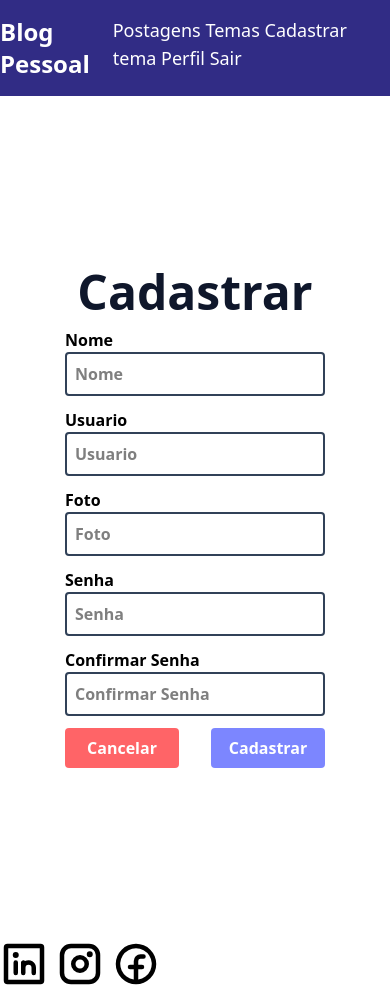
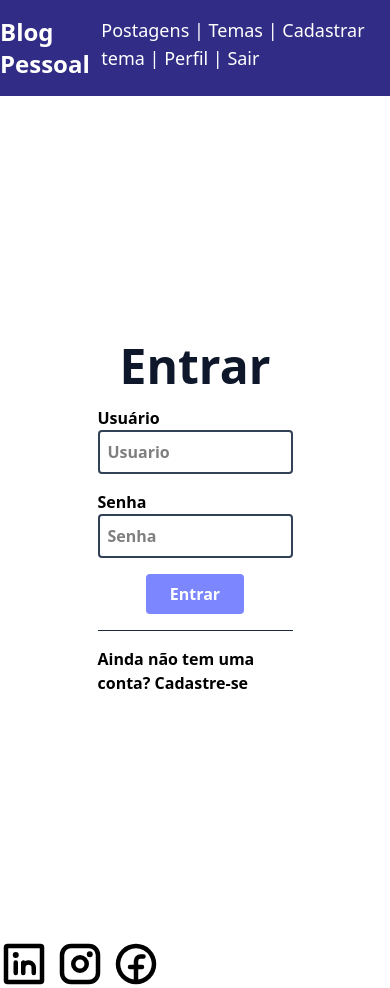
Before and after one commit to Maurikgoya/blogpessoal_react, a React (Vite) app: page / in a window 390 px wide. Built offline with nearby package versions, Linux system fonts and the light colour scheme.

Commit message:
adiciona pagina login

```diff
--- a/src/App.tsx
+++ b/src/App.tsx
@@ -1,25 +1,27 @@
 import { BrowserRouter, Route, Routes } from 'react-router-dom'
 import './App.css'
-// import Home from './pages/home/Home'
+import Footer from './components/footer/Footer'
 import Navbar from './components/navbar/Navbar'
-import Footer from './components/footer/Footer'
+import Home from './pages/home/Home'
+import Login from './pages/login/Login'
 import Cadastro from './pages/cadastro/Cadastro'
 
 function App() {
-
   return (
     <>
- <BrowserRouter>
+        <BrowserRouter>
           <Navbar />
           <div className="min-h-[80vh]">
             <Routes>
-              {/* <Route path="/" element={<Home />} />
-              <Route path="/home" element={<Home />} /> */}
-              <Route path="/" element={<Cadastro />} />
+              <Route path="/" element={<Login />} />
+              <Route path="/home" element={<Home />} />
+              <Route path="/cadastro" element={<Cadastro />} />
+              <Route path="/login" element={<Login />} />
             </Routes>
           </div>
           <Footer />
-        </BrowserRouter>    </>
+        </BrowserRouter>
+    </>
   )
 }
 
--- a/src/components/navbar/Navbar.tsx
+++ b/src/components/navbar/Navbar.tsx
@@ -12,7 +12,7 @@
             Blog Pessoal
           </Link>
           <div className="flex gap-4">
-            Postagens Temas Cadastrar tema Perfil Sair
+            Postagens | Temas | Cadastrar tema | Perfil | Sair
           </div>
         </div>
       </div>
--- /dev/null
+++ b/src/pages/login/Login.css
@@ -0,0 +1,8 @@
+.fundoLogin {
+    background-image: url("https://i.imgur.com/ZZFAmzo.jpg");
+    background-repeat: no-repeat;
+    min-height: 100vh;
+    width: 100%;
+    background-size: cover;
+    background-position: center;
+}
--- /dev/null
+++ b/src/pages/login/Login.tsx
@@ -0,0 +1,52 @@
+import './Login.css';
+
+function Login() {
+
+    return (
+        <>
+            <div className="grid grid-cols-1 lg:grid-cols-2 h-screen place-items-center font-bold ">
+                <form className="flex justify-center items-center flex-col w-1/2 gap-4" >
+                    <h2 className="text-slate-900 text-5xl ">Entrar</h2>
+                    <div className="flex flex-col w-full">
+                        <label htmlFor="usuario">Usuário</label>
+                        <input
+                            type="text"
+                            id="usuario"
+                            name="usuario"
+                            placeholder="Usuario"
+                            className="border-2 border-slate-700 rounded p-2"
+
+                        />
+                    </div>
+                    <div className="flex flex-col w-full">
+                        <label htmlFor="senha">Senha</label>
+                        <input
+                            type="password"
+                            id="senha"
+                            name="senha"
+                            placeholder="Senha"
+                            className="border-2 border-slate-700 rounded p-2"
+
+                        />
+                    </div>
+                    <button
+                        type='submit'
+                        className="rounded bg-indigo-400 flex justify-center
+                                   hover:bg-indigo-900 text-white w-1/2 py-2">
+                        <span>Entrar</span>
+                    </button>
+
+                    <hr className="border-slate-800 w-full" />
+
+                    <p>
+                        Ainda não tem uma conta?{' '}
+                        Cadastre-se
+                    </p>
+                </form>
+                <div className="fundoLogin hidden lg:block"></div>
+            </div>
+        </>
+    );
+}
+
+export default Login;
```
Also changed, not shown: src/components/footer/Footer.tsx (+14 -10 lines).
